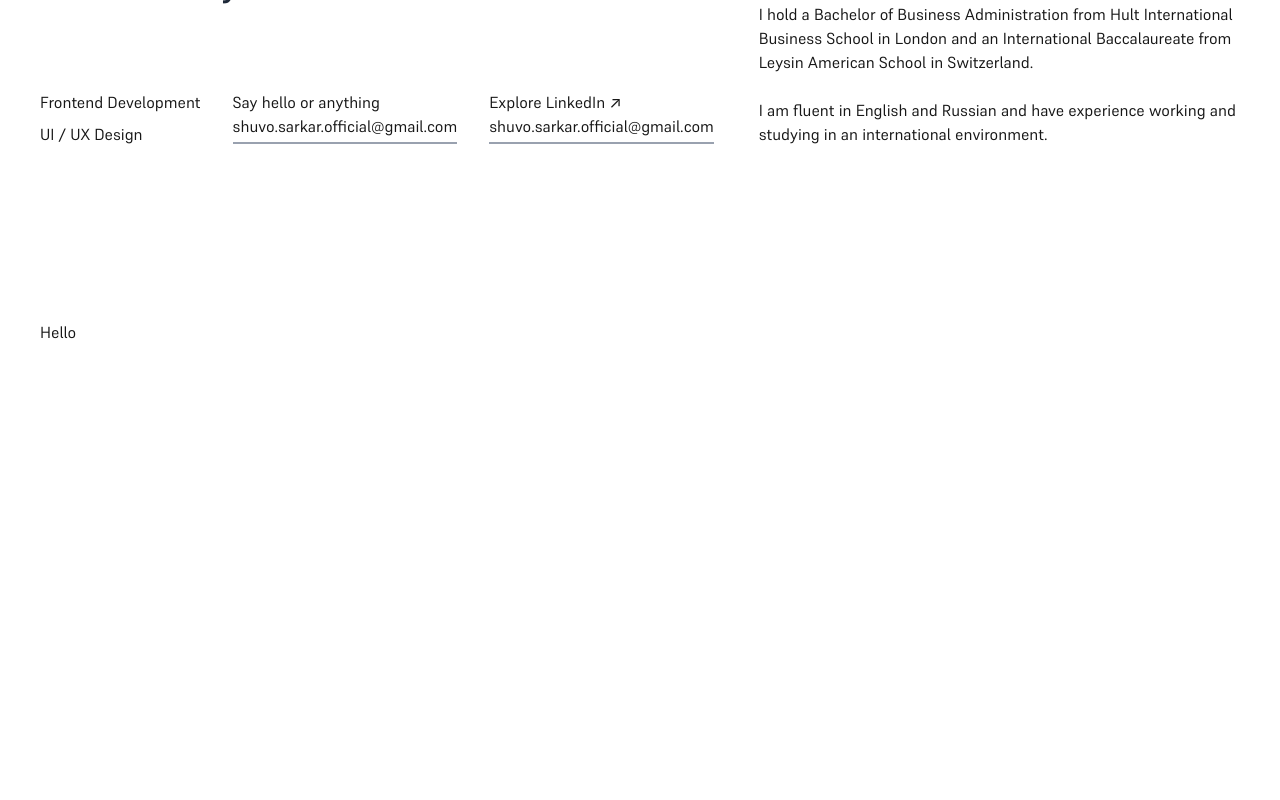
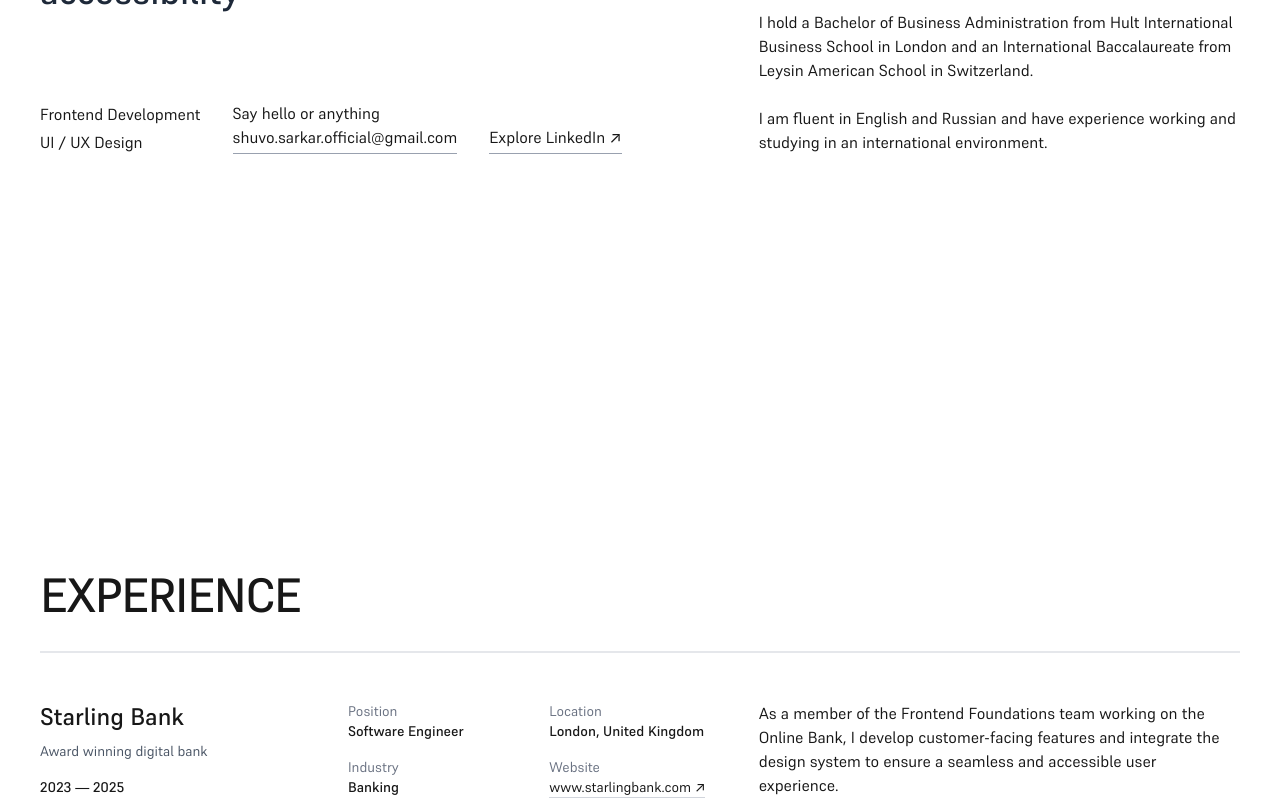
Before and after one commit to shuvosarkar96/shuvo-sarkar-web, a Next.js app: page / in a window 1280 px wide. Shown: the part 1280-2080 px from the top of the page. Before the commit the page ends 1624 px from the top, so only its background shows below. Built offline with nearby package versions, Linux system fonts and the light colour scheme.

Commit message:
feat: add Experience section to Home page and update About section layout

```diff
--- a/src/app/page.tsx
+++ b/src/app/page.tsx
@@ -1,4 +1,5 @@
 import About from "@/components/sections/about";
+import Experience from "@/components/sections/experience";
 import Hero from "@/components/sections/hero";
 
 export default function Home() {
@@ -6,6 +7,7 @@ export default function Home() {
     <div>
       <Hero />
       <About />
+      <Experience />
     </div>
   );
 }
--- a/src/components/sections/about.tsx
+++ b/src/components/sections/about.tsx
@@ -9,7 +9,7 @@ export default function About() {
           ABOUT
         </h2>
 
-        <hr className="border-2 border-gray-200 mb-8" />
+        <hr className="border-2 border-gray-200 mb-12" />
 
         {/* Desktop: grid with two columns; Mobile: stacked */}
         <div className="grid grid-cols-1 lg:grid-cols-12 gap-8 items-start lg:auto-rows-fr">
@@ -19,11 +19,11 @@ export default function About() {
               Over the years, I have worked on customer-facing products with a strong focus on excellent user experience and accessibility
             </p>
 
-            <div className="hidden md:flex md:gap-8">
-              <div className="flex flex-col gap-2">
-                <span>Frontend Development</span>
-                <span>UI / UX Design</span>
-              </div>
+            <div className="hidden md:flex items-end md:gap-8">
+              <ul className="flex flex-col gap-1">
+                <li>Frontend Development</li>
+                <li>UI / UX Design</li>
+              </ul>
 
               <HoverText
                 href="mailto:shuvo.sarkar.official@gmail.com"
@@ -34,8 +34,7 @@ export default function About() {
 
               <HoverText
                 href="#"
-                label="shuvo.sarkar.official@gmail.com"
-                subText="Explore LinkedIn ↗"
+                label="Explore LinkedIn ↗"
                 className="hidden md:block"
               />
             </div>
@@ -65,10 +64,10 @@ export default function About() {
 
           {/* Mobile only visible */}
           <div className="flex flex-col gap-2 text-right md:hidden">
-            <div className="flex flex-col">
-              <span>Frontend Development</span>
-              <span>UI / UX Design</span>
-            </div>
+            <ul className="flex flex-col">
+              <li>Frontend Development</li>
+              <li>UI / UX Design</li>
+            </ul>
 
             <HoverText
               href="mailto:shuvo.sarkar.official@gmail.com"
@@ -79,8 +78,7 @@ export default function About() {
 
             <HoverText
               href="#"
-              label="shuvo.sarkar.official@gmail.com"
-              subText="Explore LinkedIn ↗"
+              label="Explore LinkedIn ↗"
               className="block"
             />
           </div>
--- /dev/null
+++ b/src/components/sections/experience.tsx
@@ -0,0 +1,73 @@
+
+
+export default function About() {
+  return (
+    <section className="bg-white md:min-h-screen md:flex md:items-center md:justify-center">
+      <div className="py-12 md:py-20 lg:py-28 w-full">
+        <h2 className="text-4xl md:text-5xl font-medium tracking-tight mb-6 md:mb-8">
+          EXPERIENCE
+        </h2>
+
+        <hr className="border border-gray-200 mb-12" />
+
+        {/* Experience item */}
+        <article className="grid grid-cols-1 lg:grid-cols-12 gap-8 items-start">
+
+          {/* Company / year */}
+          <div className="lg:col-span-3">
+            <h3 className="text-2xl font-medium mb-2">Starling Bank</h3>
+            <p className="text-sm text-gray-600 mb-4">
+              Award winning digital bank
+            </p>
+            <p className="text-sm font-medium">2023 — 2025</p>
+          </div>
+
+          {/* Meta info */}
+          <dl className="lg:col-span-4 grid grid-cols-2 gap-x-6 gap-y-4 text-sm">
+            <div>
+              <dt className="text-gray-500">Position</dt>
+              <dd className="font-medium">Software Engineer</dd>
+            </div>
+
+            <div>
+              <dt className="text-gray-500">Location</dt>
+              <dd className="font-medium">London, United Kingdom</dd>
+            </div>
+
+            <div>
+              <dt className="text-gray-500">Industry</dt>
+              <dd className="font-medium">Banking</dd>
+            </div>
+
+            <div>
+              <dt className="text-gray-500">Website</dt>
+              <dd>
+                <a
+                  href="https://www.starlingbank.com"
+                  className="border-b border-gray-300 inline-flex items-center gap-1"
+                >
+                  www.starlingbank.com ↗
+                </a>
+              </dd>
+            </div>
+          </dl>
+
+          {/* Description */}
+          <div className="lg:col-span-5 prose prose-sm max-w-none">
+            <p>
+              As a member of the Frontend Foundations team working on the Online Bank,
+              I develop customer-facing features and integrate the design system to
+              ensure a seamless and accessible user experience.
+            </p>
+
+            <p>
+              Starling Bank is an award-winning, digital challenger bank disrupting
+              the financial services industry with its transparent and customer-focused
+              approach to banking.
+            </p>
+          </div>
+        </article>
+      </div>
+    </section>
+  );
+}
```
